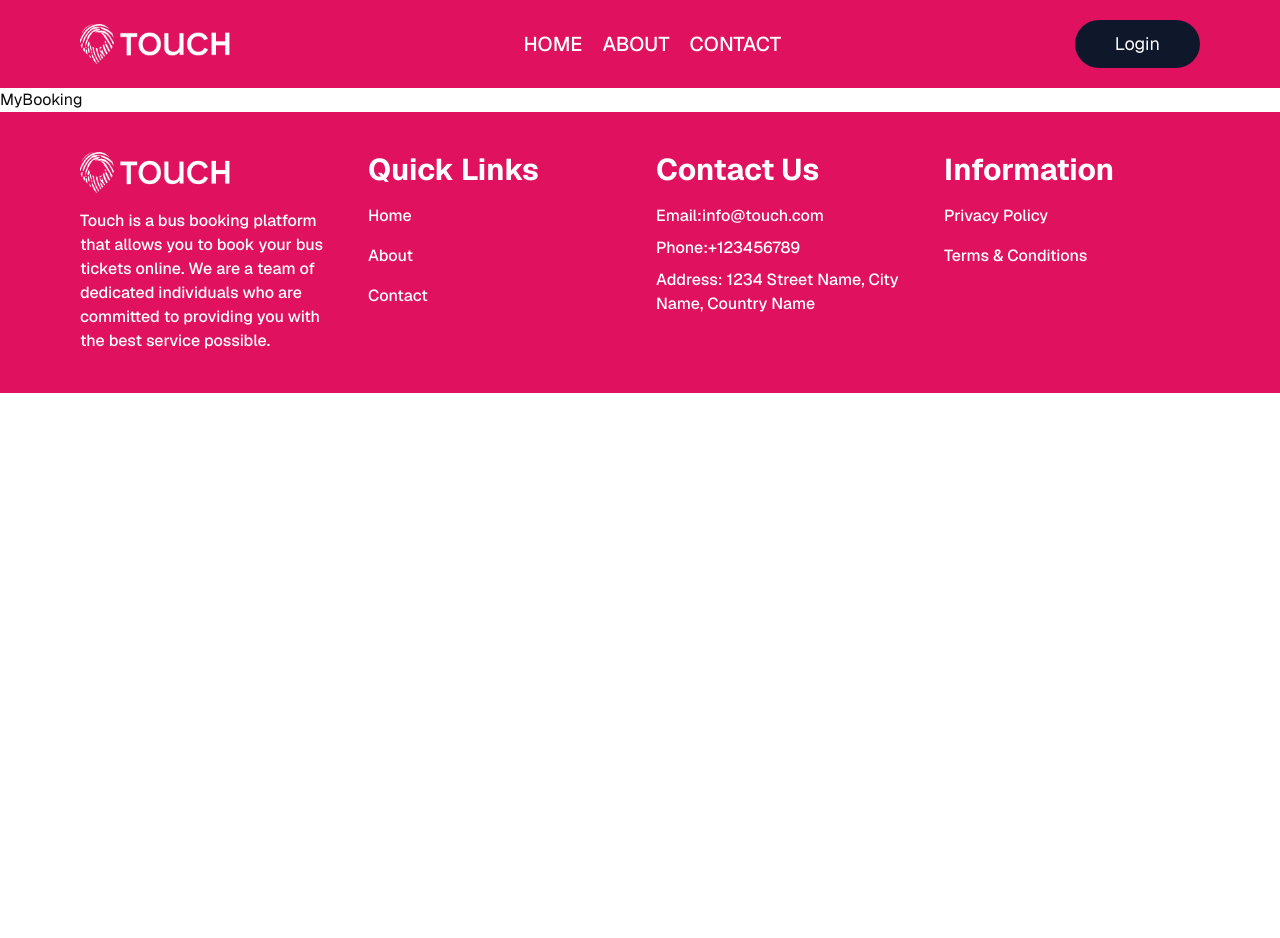
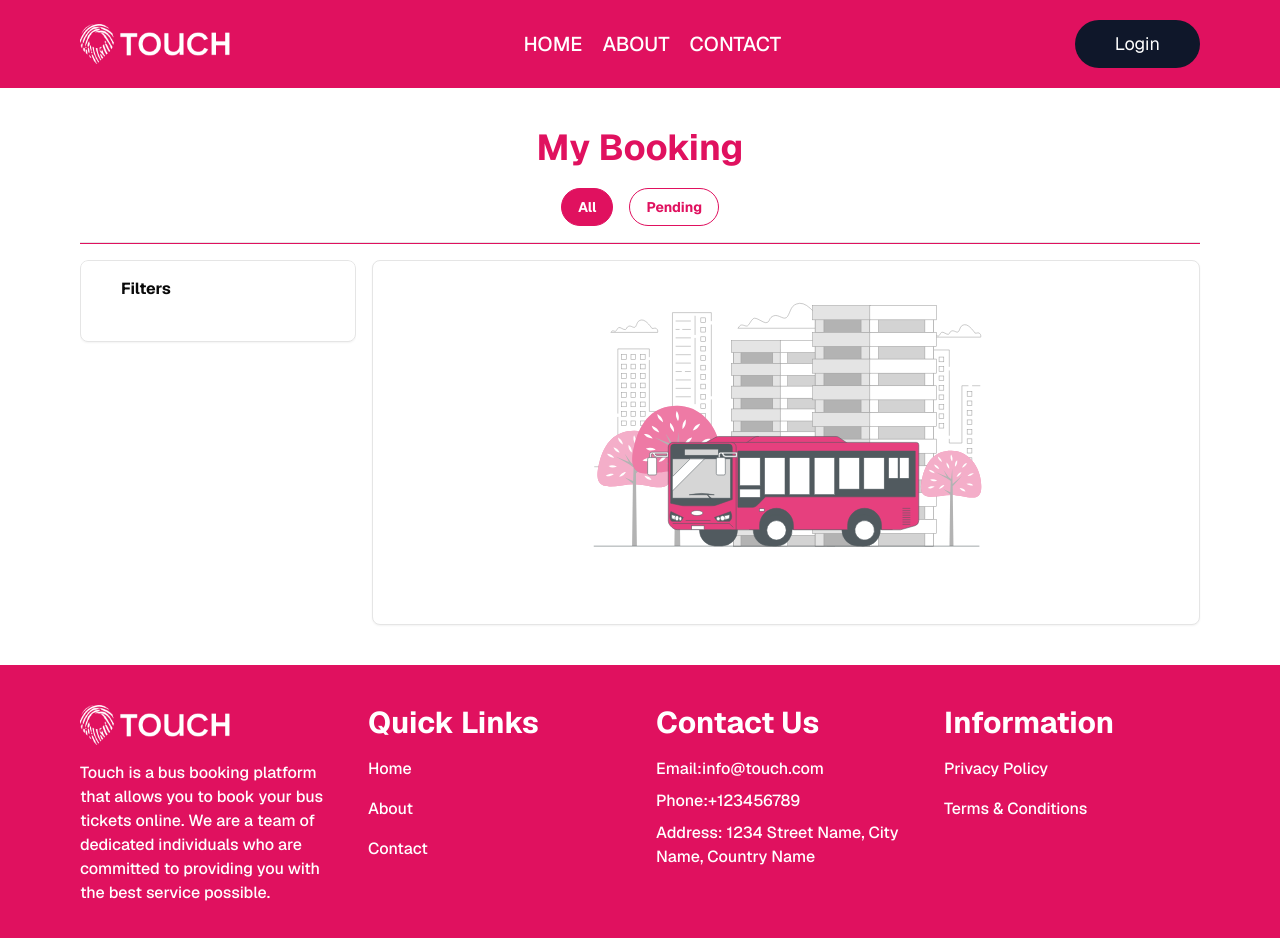
Before and after one commit to Mr-Rafiqul-Islam/ticketing-site, a Next.js app: page /my-booking in a window 1280 px wide. Shown: the top 938 px of the page. Before the commit the page ends 800 px from the top, so only its background shows below. Built offline with nearby package versions, Linux system fonts and the light colour scheme.

Commit message:
bus image added

```diff
--- a/app/(website)/(pages)/my-booking/page.tsx
+++ b/app/(website)/(pages)/my-booking/page.tsx
@@ -1,9 +1,57 @@
-import React from 'react'
+"use client";
+import { Card, CardContent } from "@/components/ui/card";
+import { cn } from "@/lib/utils";
+import Image from "next/image";
+import React from "react";
 
 const MyBooking = () => {
+  const [activeTab, setActiveTab] = React.useState("all");
   return (
-    <div>MyBooking</div>
-  )
-}
+    <div className="container py-10">
+      <h1 className="text-center text-primary-color text-4xl font-bold">
+        My Booking
+      </h1>
+      <div className="flex justify-center gap-4 mt-5">
+        <button
+          className={cn(
+            "px-4 py-2 rounded-full border border-primary-color text-sm text-primary-color font-bold",
+            activeTab === "all" ? "bg-primary-color text-white" : ""
+          )}
+          onClick={() => setActiveTab("all")}
+        >
+          All
+        </button>
+        <button
+          className={cn(
+            "px-4 py-2 rounded-full border border-primary-color text-sm text-primary-color font-bold",
+            activeTab === "pending" ? "bg-primary-color text-white" : ""
+          )}
+          onClick={() => setActiveTab("pending")}
+        >
+          Pending
+        </button>
+      </div>
+      <hr className="my-4 h-[2px] bg-primary-color" />
 
-export default MyBooking
+      <div className="flex flex-col md:flex-row gap-4">
+        {/* side bar */}
+        <div className="w-full md:w-1/4 rounded-lg overflow-hidden">
+          <Card className="p-4">
+            <CardContent>
+              <h3 className="text-base font-bold">Filters</h3>
+            </CardContent>
+          </Card>
+        </div>
+        <div className="w-full md:w-3/4">
+        <Card className="p-4 rounded-lg">
+            <CardContent>
+              <Image src="/city bus-bro.svg" alt="bus" className="mx-auto my-5 opacity-80" width={400} height={400}/>
+            </CardContent>
+          </Card>
+        </div>
+      </div>
+    </div>
+  );
+};
+
+export default MyBooking;
```
Also changed, not shown: public/city bus-bro.svg (added).
